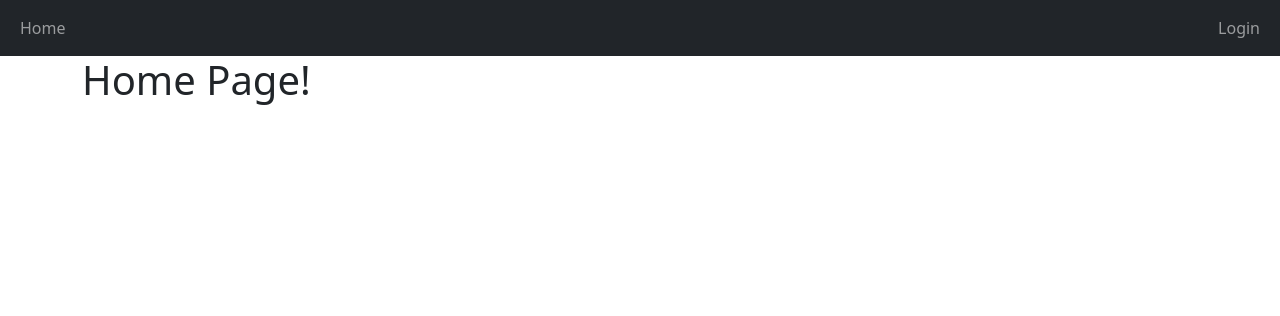
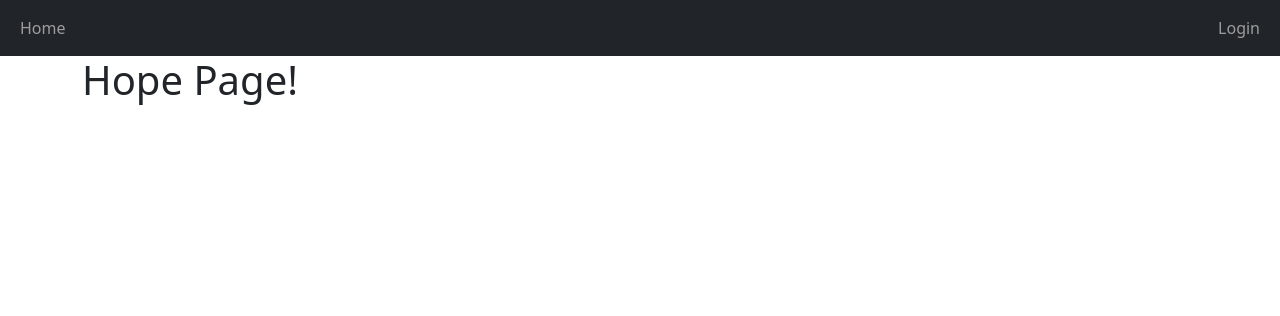
Before and after one commit to PatrykW7/Projekt-Aplikacje-Internetowe, a Django app: page / in a window 1280 px wide. Shown: the top 316 px of the page. Run offline with Django 4.2, Linux system fonts and the light colour scheme.

```diff
--- a/website/main/templates/main/home.html
+++ b/website/main/templates/main/home.html
@@ -1,5 +1,5 @@
 {% extends 'main/base.html' %}
 {% block title %}Home Page{% endblock %}
 {% block content %}
-<h1>Home Page!</h1>
+<h1>Hope Page!</h1>
 {% endblock %}
```
